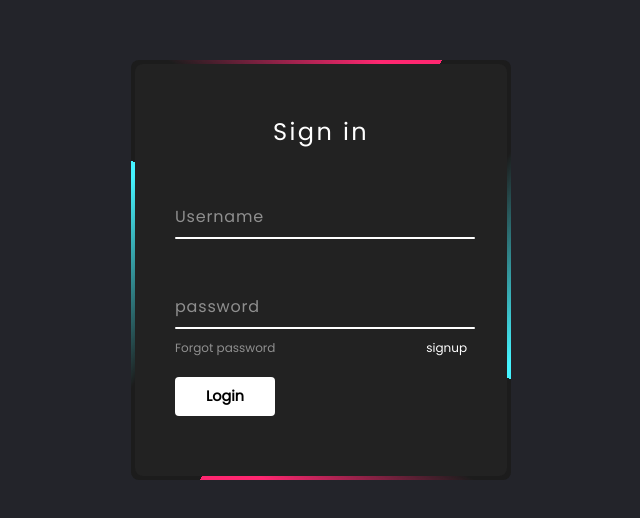
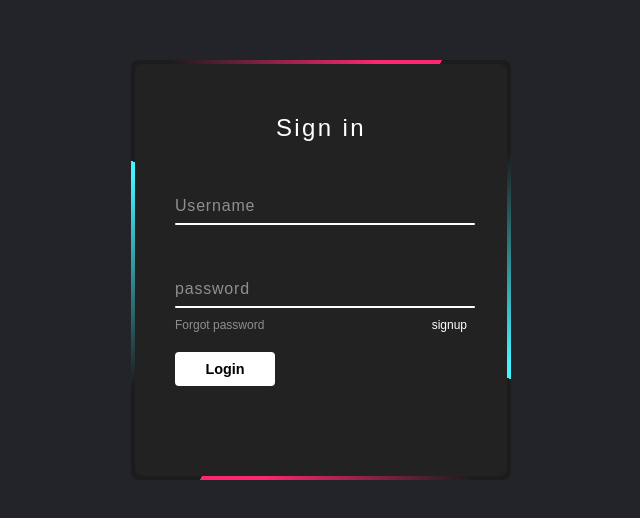
Before and after one commit to sukhmanirunder/login-with-animation, a plain HTML site: page sign_in.html in a window 1280 px wide. Shown: the part 130-648 px from the top of the page, without its empty margins (319-959 px from the left). Drawn offline with Linux system fonts and the light colour scheme.

Commit message:
Update style.css

```diff
--- a/style.css
+++ b/style.css
@@ -1,4 +1,4 @@
-@import url('https://fonts.googleapis.com/css2?family=poppins:weight@300;400;500;600;700;800;900&display=swap');
+
 *
 {
     margin: 0;
```
